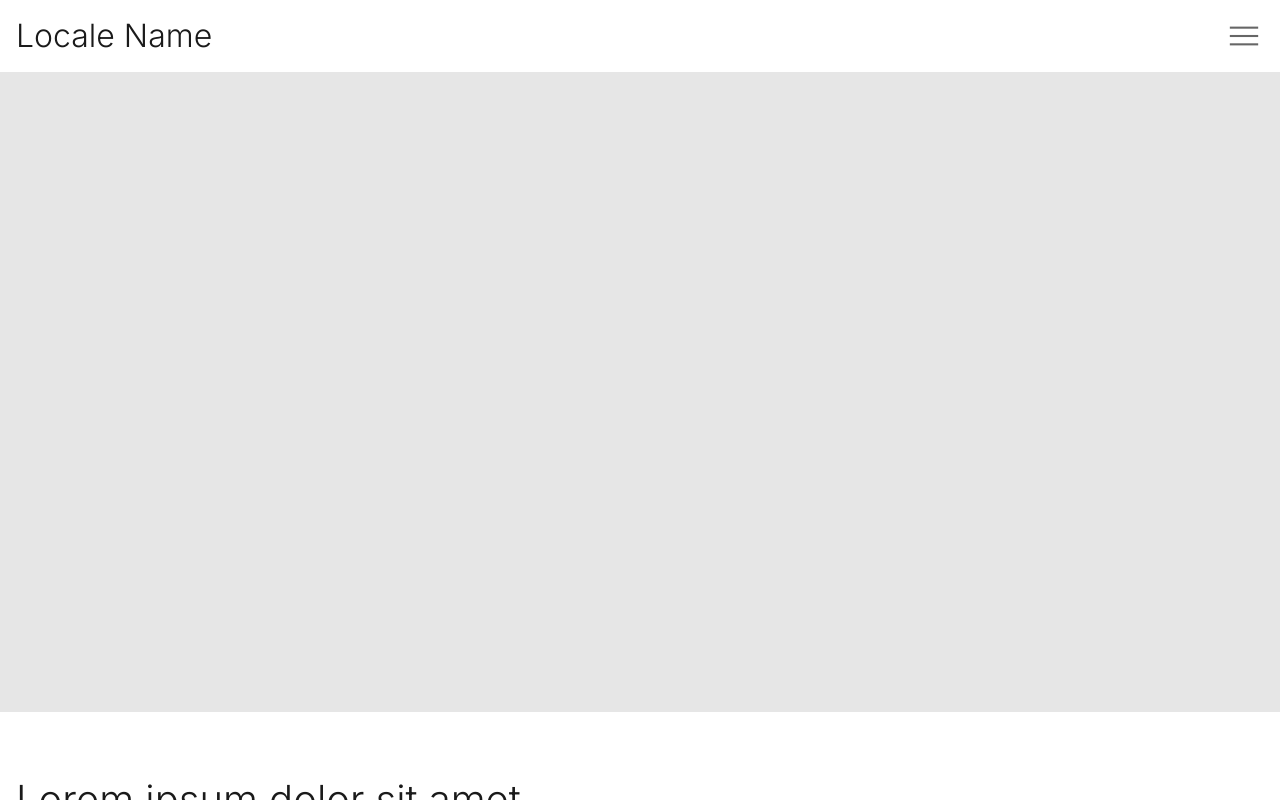
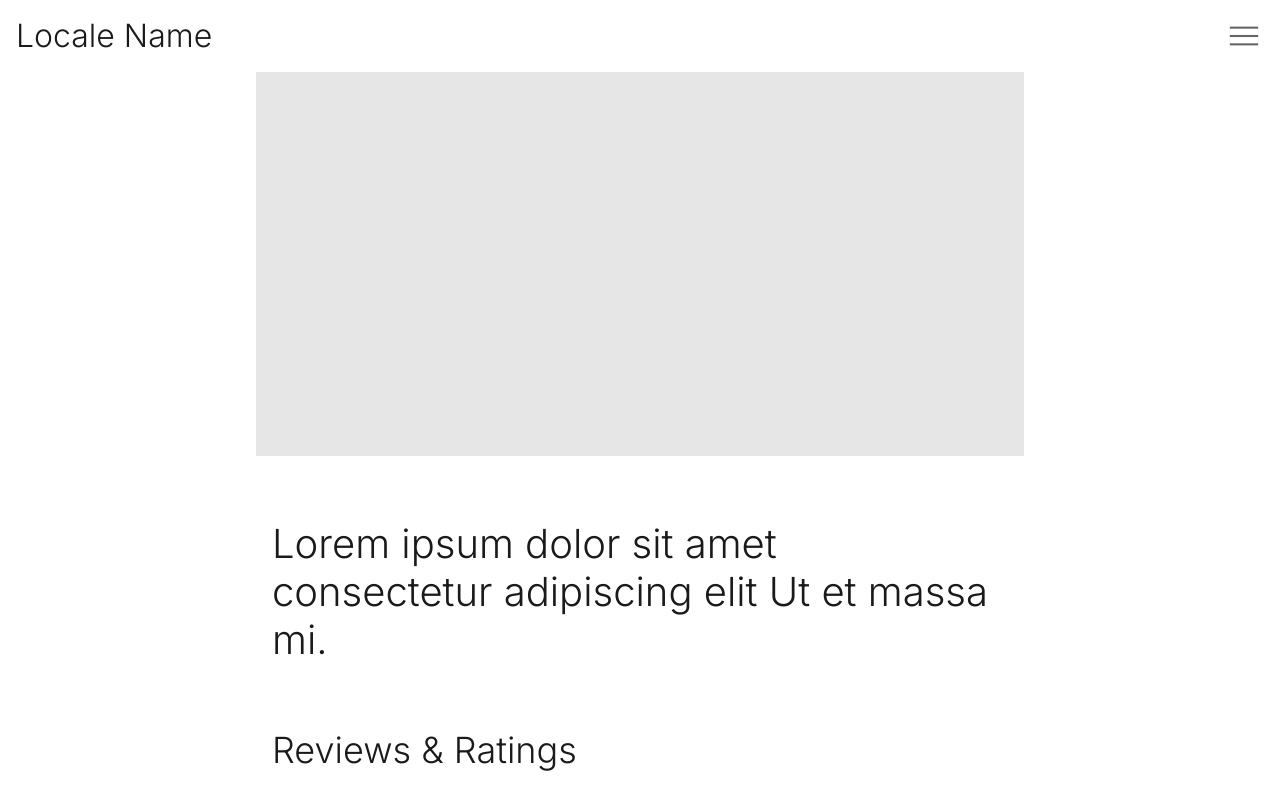
Before and after one commit to Gesh0/e-locale, a Next.js app: page / in a window 1280 px wide. Built offline with nearby package versions, Linux system fonts and the light colour scheme.

Commit message:
responsiveness

```diff
--- a/src/app/components/Header.tsx
+++ b/src/app/components/Header.tsx
@@ -3,8 +3,8 @@ import Nav from '../generic/Nav'
 export default function Header({}) {
   return (
     <header>
-      <h3>Locale Name</h3>
-      <Nav />
+        <h3>Locale Name</h3>
+        <Nav />
     </header>
   )
 }
--- a/src/app/css/global.css
+++ b/src/app/css/global.css
@@ -1,4 +1,9 @@
+
 main {
+  width: 100%;
+  max-width: 768px;
+  margin: 0 auto;
+
   display: flex;
   flex-direction: column;
   gap: 4rem;
@@ -8,7 +13,6 @@ main {
 section {
   padding: 0 1rem;
   min-height: 2rem;
-  max-width: 768px;
 
   display: flex;
   flex-direction: column;
@@ -21,7 +25,6 @@ header {
   align-items: center;
   justify-content: space-between;
 
-  width: 100vw;
   position: sticky;
   top: 0px;
 }
--- a/src/app/css/util.css
+++ b/src/app/css/util.css
@@ -12,6 +12,7 @@
 .gap-05 {
   gap: 0.5rem;
 }
+
 .sb {
   justify-content: space-between;
 }
--- a/src/app/layout.tsx
+++ b/src/app/layout.tsx
@@ -30,7 +30,7 @@ export default function RootLayout({
     <html className={`${font.variable}`} lang="en">
       <body className={`${font.className}`}>
         <Header />
-        <main>{children}</main>
+        <main className="resp-cont">{children}</main>
         <Footer />
       </body>
     </html>
--- a/src/app/page.tsx
+++ b/src/app/page.tsx
@@ -6,7 +6,6 @@ import Accordion from "./components/Accordion"
 export default function Home() {
   return (
     <>
-      <main>
         <IMG></IMG>
         {/* <Image src='/main.avif' alt='' fill className='ar-1' /> */}
         <section>
@@ -34,7 +33,6 @@ export default function Home() {
           </h2>
           <Accordion />
         </section>
-      </main>
     </>
   )
 }
```
Also changed, not shown: src/app/components/Footer.tsx (+5 -5 lines), 1 other file (tests, documents, lock files or other folders).
